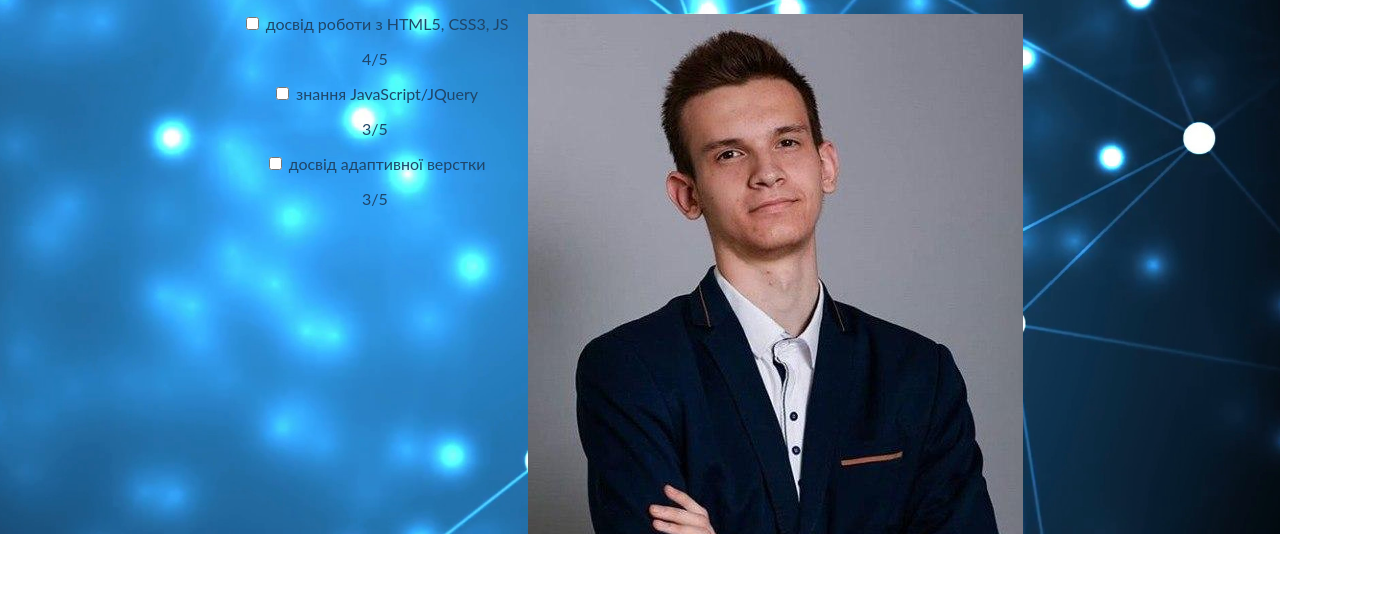
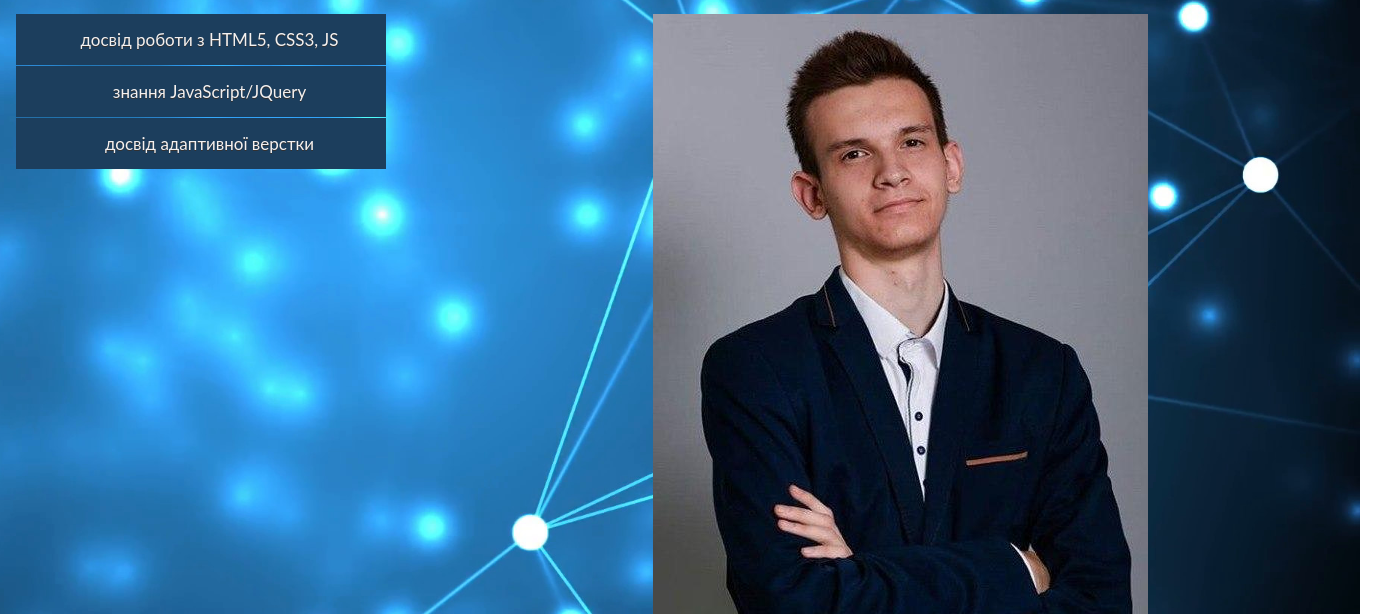
Before and after one commit to pea4a/StrajNEbes1.0, a plain HTML site: page index.html in a window 1280 px wide. Shown: the part 196-810 px from the top of the page, 1400 px wide, since content can reach past the window. Drawn offline with Linux system fonts and the light colour scheme.

Commit message:
Update menu.css

```diff
--- a/menu.css
+++ b/menu.css
@@ -174,9 +174,9 @@ body {
 .card-container {
 	text-align: center;
   cursor: pointer;
-  height: 520px;
+  height: 600px;
   position: relative;
-  width: 750px;
+  width: 1000px;
 }
 .card {
 	margin-left:400px;
@@ -204,3 +204,54 @@ body {
   text-align: center;
   transform: rotateY(180deg);
 }
+.gaonutosal {
+  float: left;
+  width: 37%;
+  padding: 0 1em;
+}
+
+.pesontedan {
+  position: relative;
+  margin-bottom: 1px;
+  width: 100%;
+  color: #f3f1f1;
+  overflow: hidden;
+}
+
+.pesontedan input {
+  position: absolute;
+  opacity: 0;
+  z-index: -1;
+}
+
+.pesontedan label {
+  position: relative;
+  display: block;
+  padding: 0 0 0 1em;
+  background: #1c3e5d;
+  line-height: 3;
+  cursor: pointer;
+  text-shadow: 0 1px 0 #333131;
+  font-size: 17px;
+}
+
+.pesontedan-content {
+  max-height: 0;
+  overflow: hidden;
+  background: #0d7b8e;
+  transition: max-height .40s;
+  font-size: 14px;
+  color: #fffdfd;
+  text-shadow: 0 1px 0 #292727;
+}
+
+.pesontedan-content {
+  background: #0f6f80;
+}
+.pesontedan-content p {
+  margin: 1em;
+}
+/* :checked */
+.pesontedan input:checked ~ .pesontedan-content {
+  max-height: 100vh;
+}
```
